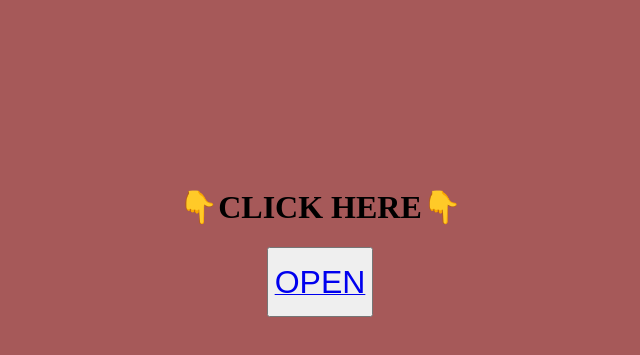
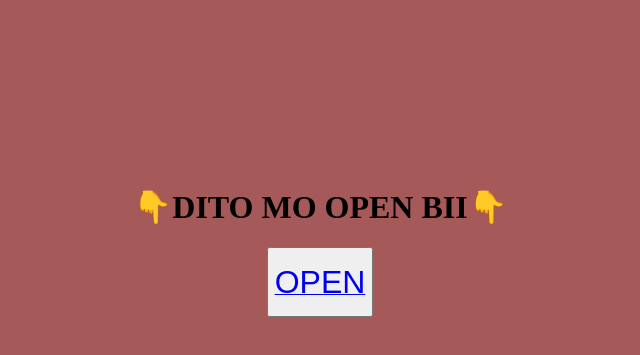
Before and after one commit to beginnerh/open, a plain HTML site: page index.html in a window 1280 px wide. Shown: the part 5-360 px from the top of the page, without its empty margins (320-960 px from the left). Drawn offline with Linux system fonts and the light colour scheme.

Commit message:
Update index.html

```diff
--- a/index.html
+++ b/index.html
@@ -2,7 +2,7 @@
 <title></title>
 
 <body bgcolor="#a65959">
-  <center><h1><br><br><br><br><br>👇CLICK HERE👇</h1></center>
+  <center><h1><br><br><br><br><br>👇DITO MO OPEN BII👇</h1></center>
    <center><button><a href="open.html" ><p style="color#ff00bf"><font size="6">OPEN</p></center>
 </body>
 </html>
```
